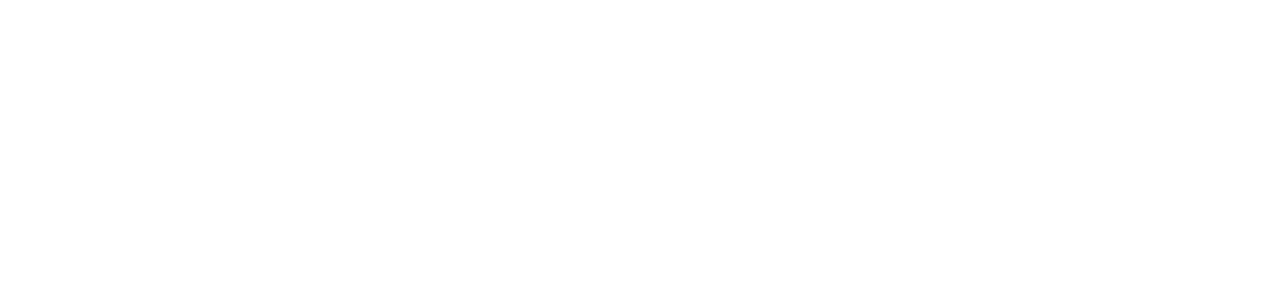
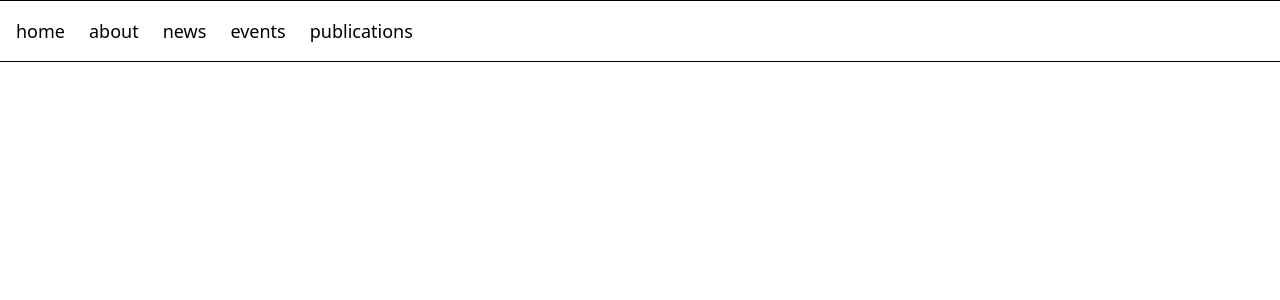
Before and after one commit to efunzz/yale-school-of-art-assignment, an Angular app: page / in a window 1280 px wide. Shown: the top 300 px of the page. Built offline with nearby package versions, Linux system fonts and the light colour scheme; a web font is replaced by a local one.

Commit message:
set-up-nav-bar-homepage-route

```diff
--- a/src/app/app.routes.ts
+++ b/src/app/app.routes.ts
@@ -1,3 +1,6 @@
 import { Routes } from '@angular/router';
+import { HomeComponent } from './home/home.component';
 
-export const routes: Routes = [];
+export const routes: Routes = [
+  { path: '', component: HomeComponent }, // (homepage)
+];
--- a/src/app/home/home.component.html
+++ b/src/app/home/home.component.html
@@ -1 +1,18 @@
-<p>home works!</p>
+<!-- nav container -->
+<div class="bg-white">
+  <!-- separator line-->
+  <div class="border-b border-black"></div>
+  <!-- nav bar -->
+  <nav
+    class="flex justify-between items-center bg-white p-4 text-black text-lg"
+  >
+    <ul class="flex space-x-6">
+      <li><a href="#" class="hover:underline">home</a></li>
+      <li><a href="#" class="hover:underline">about</a></li>
+      <li><a href="#" class="hover:underline">news</a></li>
+      <li><a href="#" class="hover:underline">events</a></li>
+      <li><a href="#" class="hover:underline">publications</a></li>
+    </ul>
+  </nav>
+  <div class="border-b border-black"></div>
+</div>
```
